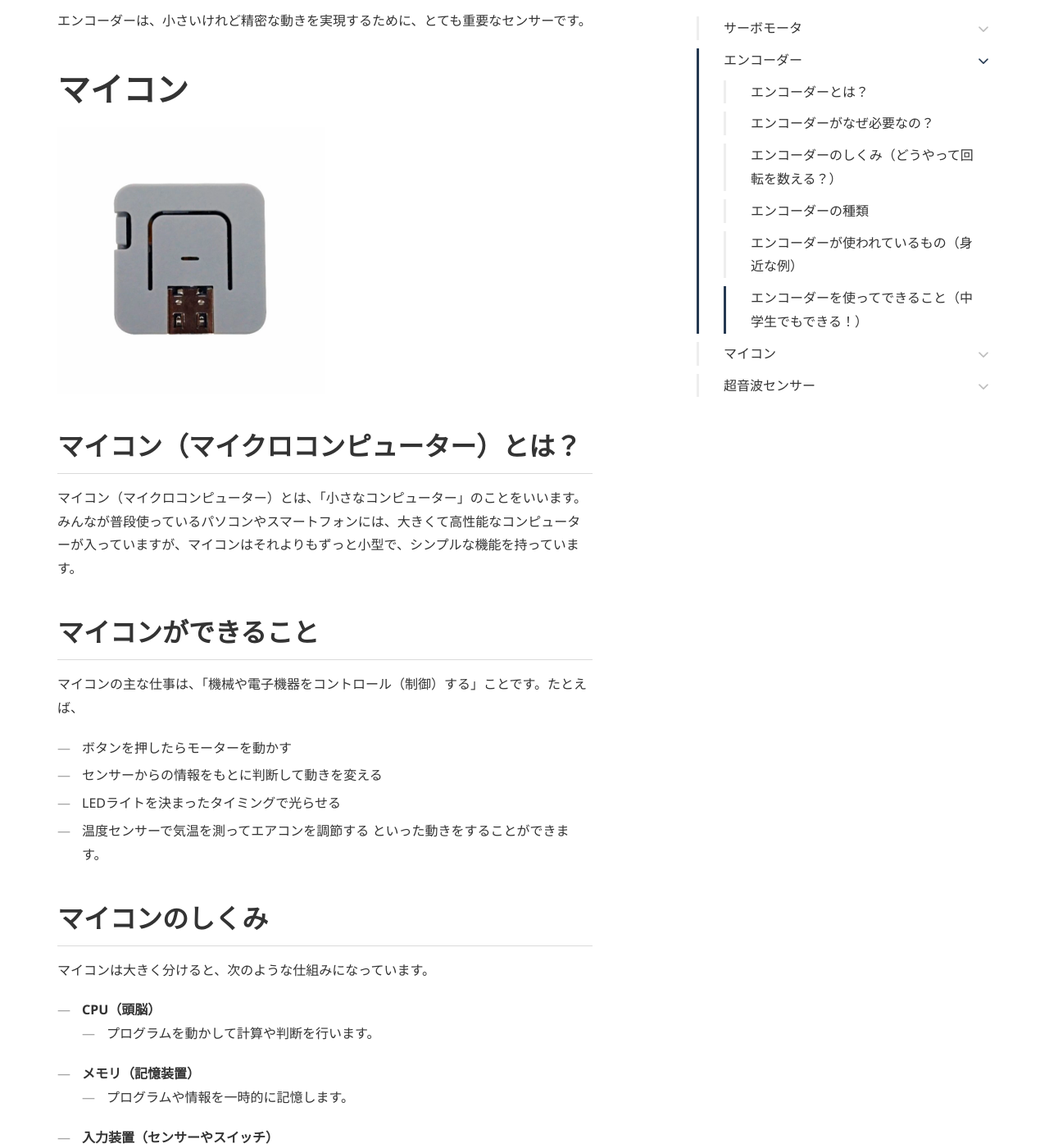
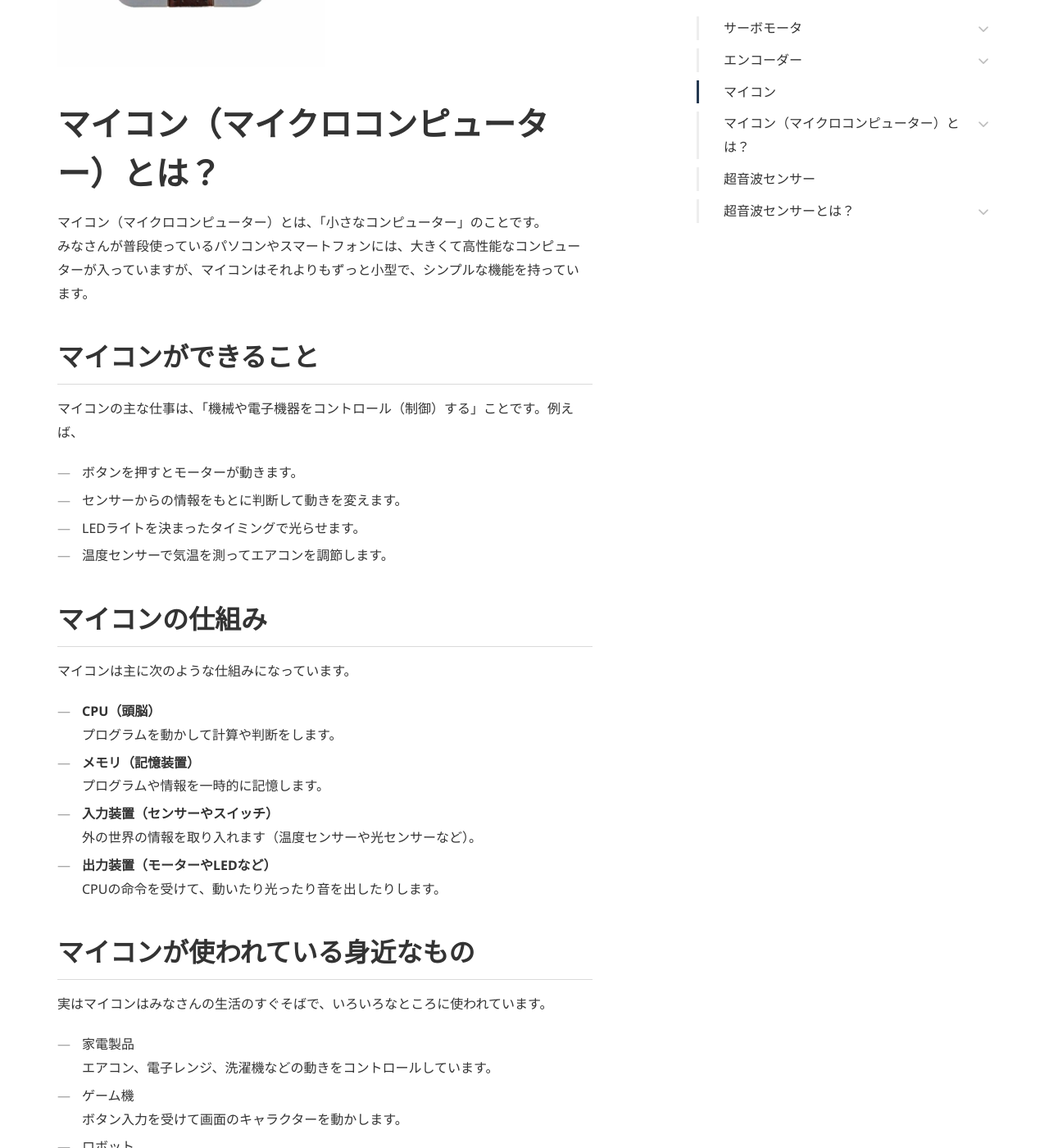
Before and after one commit to LifeTechRobotics/developwithuiflow, a Jekyll site: the page built from component.md, in a window 1280 px wide and 1400 px high, scrolled down 5618 px. Shown: the whole window at 82% size. Built offline with Jekyll 4.4.1, drawn with Linux system fonts in a browser that asks for light colours; some web fonts are replaced; some of the changed text lies outside the part shown.

Commit message:
update component

```diff
--- a/component.md
+++ b/component.md
@@ -28,7 +28,6 @@
         url: /servo
 ---
 
-
 # サーボモータ
 <img src="../images/component/servo_kit_360.webp" alt="2" width="50%" height="50%">
 
@@ -37,193 +36,197 @@
 普通のモーターは回り続けるだけですが、サーボモータは指定された角度の場所でピタッと正確に止まることができます。
 
 ## サーボモータの特徴
-- **位置を正確に制御できる**
-  - 決められた角度（位置）でぴったり止まります。
-- **力（トルク）が強い**
-  - 小さいのに大きな力が出せるため、ロボットの関節や動く仕組みによく使われます。
-- **速くて細かな動きができる**
-  - 指示に対して素早く正確に反応できるため、精密な動きをさせることができます。
+- 位置を正確に制御できます。
+  決められた角度（位置）でぴったり止まります。
+- 力（トルク）が強いです。
+  小さいのに大きな力が出せるため、ロボットの関節や動く仕組みによく使われます。
+- 速くて細かな動きができます。
+  指示に対して素早く正確に反応できるため、精密な動きをさせることができます。
 
 ## サーボモータの仕組み（フィードバック制御）
 サーボモータが正確な位置で止まれるのは、「フィードバック制御」という仕組みのおかげです。
 次のような流れで動作しています。
 
-1. **指示を受ける**（例えば「90度の位置で止まって！」）
-2. **モーターが回る**
-3. **センサーが実際の位置を測る**
-   - 角度を測るセンサー（ポテンショメータやエンコーダ）が入っています。
-4. **コントローラー（頭脳）が確認**
-   - 実際の角度と指示された角度を比べます。
-5. **ぴったり止める**
-   - もしズレていたら、ズレがなくなるまでモーターを微調整します。
+1. 指示を受けます（例えば「90度の位置で止まってください！」）。
+2. モーターが回ります。
+3. センサーが実際の位置を測ります。
+   中には、角度を測るセンサー（ポテンショメータやエンコーダ）が入っています。
+4. コントローラー（頭脳）が確認します。
+   実際の角度と指示された角度を比べます。
+5. ぴったり止めます。
+   もしズレていたら、ズレがなくなるまでモーターを微調整します。
+   こうして、サーボモータは正確な動きを実現しています。
 
-こうして、サーボモータは正確な動きを実現しています。
-
-## サーボモータの中身はどうなっている？
+## サーボモータの中身はどうなっていますか？
 サーボモータの中には主に次のようなパーツが入っています。
 
-- **モーター本体**
-  - 実際に回転して力を出します。
-- **ギア（減速歯車）**
-  - モーターの高速な回転を遅くし、力を強くします。
-- **位置センサー（ポテンショメータ）**
-  - 回転した位置や角度を測って、頭脳に知らせます。
-- **制御回路（頭脳）**
-  - 指示された位置に正しく動かすための計算を行います。
+- モーター本体
+  実際に回転して力を出します。
+- ギア（減速歯車）
+  モーターの高速な回転を遅くし、力を強くします。
+- 位置センサー（ポテンショメータ）
+  回転した位置や角度を測って、頭脳に知らせます。
+- 制御回路（頭脳）
+  指示された位置に正しく動かすための計算を行います。
 
 ## 身近なところでの使い道
 サーボモータは、身近なものにもたくさん使われています。
 
-- **ロボットの腕や足（関節）を動かす**
-- **ラジコンカーやラジコン飛行機の操縦（ハンドルや翼の動き）**
-- **自動ドアやロックを開閉する**
-- **ドローンのプロペラやカメラの向きを調整する**
+- ロボットの腕や足（関節）を動かします。
+- ラジコンカーやラジコン飛行機を操縦します（ハンドルや翼の動き）。
+- 自動ドアやロックを開閉します。
+- ドローンのプロペラやカメラの向きを調整します。
 
-## 自分で使ってみると、どんなことができる？
-サーボモータを使うと、中学生でもさまざまな工作やロボット作りが楽しめます。
+## 自分で使うと、どんなことができますか？
+サーボモータを使うと、さまざまな工作やロボット作りが楽しめます。
 
-- **自作ロボットの腕を自由自在に動かす**
-- **自分だけのリモコン操作のロボットカーを作る**
-- **正確に動く自動装置を作る**
-
-プログラミングで角度を指定すれば、自由自在にロボットを動かせるようになりますよ！
+- 自作ロボットの腕を自由自在に動かせます。
+- 自分だけのリモコン操作のロボットカーを作れます。
+- 正確に動く自動装置を作れます。
+  プログラミングで角度を指定すれば、自由自在にロボットを動かせるようになります。
 
 # エンコーダー
 <img src="../images/component/AS5600.png" alt="2" width="50%" height="50%">
 
 ## エンコーダーとは？
 エンコーダーとは、機械やモーターが「どれくらい回転したか」「どの位置にいるか」を正確に計測するセンサーです。
-簡単にいうと、「回転の量や位置を数える装置」ですね。
+簡単にいうと、「回転の量や位置を数える装置」です。
 
-## エンコーダーがなぜ必要なの？
+## エンコーダーがなぜ必要なのですか？
 モーターは電気を流すと回りますが、「何回転したか」「どのくらいのスピードで回っているか」はモーター自身は教えてくれません。
 そこで登場するのがエンコーダーです。
-エンコーダーを使うと、モーターやロボットが正確な動きをするために必要な情報が得られるんです。
+エンコーダーを使うと、モーターやロボットが正確な動きをするために必要な情報が得られます。
 
-## エンコーダーのしくみ（どうやって回転を数える？）
+## エンコーダーの仕組み（どうやって回転を数えるのですか？）
 エンコーダーの中には、小さな円盤（ディスク）とセンサーが入っています。
 
 - モーターが回ると、一緒に円盤も回ります。
 - 円盤には小さな穴や模様（スリット）があり、それをセンサーが読み取ります。
 - センサーは穴や模様を読み取りながら回転回数や角度を数え、情報を信号として送ります。
-
-これにより、モーターの回転量や速度、位置が正確にわかります。
+  これにより、モーターの回転量や速度、位置が正確にわかります。
 
 ## エンコーダーの種類
-エンコーダーには大きく分けて２つの種類があります。
+エンコーダーには大きく分けて2つの種類があります。
 
-- **インクリメンタルエンコーダー**
-  - 回転した「量や速度」を測ります。
-  - 「何回転したか」を教えてくれますが、電源を切ると数えた値は消えます。
-- **アブソリュートエンコーダー**
-  - 絶対的な「位置」を測ります。
-  - 電源を切っても位置情報が消えないため、「今どこにいるか」を常に教えてくれます。
+- インクリメンタルエンコーダー
+  回転した「量や速度」を測ります。
+  電源を切ると数えた値は消えます。
+- アブソリュートエンコーダー
+  絶対的な「位置」を測ります。
+  電源を切っても位置情報が消えないため、常に「今どこにいるか」を教えてくれます。
 
-## エンコーダーが使われているもの（身近な例）
-- **ロボットの関節**
-  - 腕や足を決まった角度でピッタリ止められます。
-- **お掃除ロボットのタイヤ**
-  - どれくらい進んだかを正確に測ります。
-- **プリンターの動き**
-  - 印刷する位置を正確に調整します。
-- **エレベーター**
-  - どの階まで来たかを正確に判断します。
+## エンコーダーが使われている身近なもの
+- ロボットの関節
+  決まった角度でピッタリ止められます。
+- お掃除ロボットのタイヤ
+  どれくらい進んだかを正確に測ります。
+- プリンターの動き
+  印刷する位置を正確に調整します。
+- エレベーター
+  どの階まで来たかを正確に判断します。
 
-## エンコーダーを使ってできること（中学生でもできる！）
-最近では、エンコーダーを使って、ロボットや自動で動く工作を作ることができます。
+## 自分でエンコーダーを使ってできること
+最近では、エンコーダーを使ったロボットや自動で動く工作を作れます。
 
-- **ロボットを決まった場所で止める**
-- **正確に進むロボットカーを作る**
-- **位置を測るセンサーを使った工作をする**
+- ロボットを決まった場所で止められます。
+- 正確に進むロボットカーを作れます。
+- 位置を測るセンサーを使った工作ができます。
 
 エンコーダーは、小さいけれど精密な動きを実現するために、とても重要なセンサーです。
 
 # マイコン
 <img src="../images/component/atomlite.webp" alt="2" width="50%" height="50%">
 
-## マイコン（マイクロコンピューター）とは？
-マイコン（マイクロコンピューター）とは、「小さなコンピューター」のことをいいます。
-みんなが普段使っているパソコンやスマートフォンには、大きくて高性能なコンピューターが入っていますが、マイコンはそれよりもずっと小型で、シンプルな機能を持っています。
+# マイコン（マイクロコンピューター）とは？
+
+マイコン（マイクロコンピューター）とは、「小さなコンピューター」のことです。
+みなさんが普段使っているパソコンやスマートフォンには、大きくて高性能なコンピューターが入っていますが、マイコンはそれよりもずっと小型で、シンプルな機能を持っています。
 
 ## マイコンができること
-マイコンの主な仕事は、「機械や電子機器をコントロール（制御）する」ことです。たとえば、
-- ボタンを押したらモーターを動かす
-- センサーからの情報をもとに判断して動きを変える
-- LEDライトを決まったタイミングで光らせる
-- 温度センサーで気温を測ってエアコンを調節する
-といった動きをすることができます。
+マイコンの主な仕事は、「機械や電子機器をコントロール（制御）する」ことです。例えば、
 
-## マイコンのしくみ
-マイコンは大きく分けると、次のような仕組みになっています。
+- ボタンを押すとモーターが動きます。
+- センサーからの情報をもとに判断して動きを変えます。
+- LEDライトを決まったタイミングで光らせます。
+- 温度センサーで気温を測ってエアコンを調節します。
+
+## マイコンの仕組み
+マイコンは主に次のような仕組みになっています。
+
 - **CPU（頭脳）**
-  - プログラムを動かして計算や判断を行います。
+  プログラムを動かして計算や判断をします。
 - **メモリ（記憶装置）**
-  - プログラムや情報を一時的に記憶します。
+  プログラムや情報を一時的に記憶します。
 - **入力装置（センサーやスイッチ）**
-  - 外の世界の情報を取り入れます（温度センサーや光センサーなど）。
+  外の世界の情報を取り入れます（温度センサーや光センサーなど）。
 - **出力装置（モーターやLEDなど）**
-  - CPUの命令を受けて、動いたり光ったり音を出したりします。
+  CPUの命令を受けて、動いたり光ったり音を出したりします。
 
 ## マイコンが使われている身近なもの
-実はマイコンはみんなの生活のすぐそばで、いろいろなところに使われています。
-- **家電製品**
-  - エアコン、電子レンジ、洗濯機などの動きをコントロールしています。
-- **ゲーム機**
-  - ボタン入力を受けて画面のキャラクターを動かしています。
-- **ロボット**
-  - センサーの情報を元に手や足を動かします。
-- **自動販売機や自動ドア**
-  - お金を数えたり、人が来たら開いたりする仕組みを動かしています。
+実はマイコンはみなさんの生活のすぐそばで、いろいろなところに使われています。
+
+- 家電製品
+  エアコン、電子レンジ、洗濯機などの動きをコントロールしています。
+- ゲーム機
+  ボタン入力を受けて画面のキャラクターを動かします。
+- ロボット
+  センサーの情報をもとに手や足を動かします。
+- 自動販売機や自動ドア
+  お金を数えたり、人が来たら開いたりする仕組みを動かします。
 
 ## 自分でマイコンを使う楽しさ
-最近では、小さくて安いマイコン（micro:bit、Arduino、Raspberry Piなど）を自分でプログラミングして、ロボットや電子工作を楽しむことができるようになっています。
-中学生のみんなも、自分で考えたアイデアをマイコンを使って形にすることができるんですよ。
-- オリジナルのゲームを作る
-- 自動で動くロボットを作る
-- 温度や明るさに反応する装置を作る
+最近では、小さくて安いマイコン（micro:bit、Arduino、Raspberry Piなど）を自分でプログラミングして、ロボットや電子工作を楽しめるようになっています。
+自分で考えたアイデアをマイコンを使って形にできます。
+
+- オリジナルのゲームを作れます。
+- 自動で動くロボットを作れます。
+- 温度や明るさに反応する装置を作れます。
 
 マイコンを使えば、今まで知らなかった新しい世界を自分で作り出すことができます。
-
 
 # 超音波センサー
 <img src="../images/component/ultrasonicio.webp" alt="2" width="50%" height="50%">
 
-## 超音波センサーとは？
+# 超音波センサーとは？
+
 超音波センサーは、目に見えない「音の波（超音波）」を使って、物との距離を測るための装置です。
-超音波というのは人間には聞こえないほど高い音のことで、コウモリやイルカも使っている音のことです。
+超音波は人間には聞こえないほど高い音で、コウモリやイルカも使っています。
 
 ## 超音波センサーの仕組み
 超音波センサーは次のような仕組みで距離を測っています。
-1. **超音波を出す**
-   - センサーから目には見えない超音波が出ます。
-2. **物に当たってはね返る**
-   - 超音波が前にある物に当たると、「エコー（反射波）」になって戻ってきます。
-3. **戻ってきた音をセンサーがキャッチ**
-   - はね返ってきた音を受け取って、センサーはその時間を測ります。
-4. **距離を計算する**
-   - 音が出て戻ってくるまでの時間を使って、「物までの距離」を正確に計算します。
+
+1. 超音波を出します。
+   センサーから目には見えない超音波が出ます。
+2. 物に当たってはね返ります。
+   超音波が物に当たると、「エコー（反射波）」になって戻ります。
+3. 戻ってきた音をセンサーがキャッチします。
+   はね返ってきた音を受け取り、その時間を測ります。
+4. 距離を計算します。
+   音が出て戻るまでの時間を使って、物までの距離を正確に計算します。
 
 ## 超音波センサーの特徴と利点
-- **正確に距離が測れる**
-  - 短い距離から数メートルまで、かなり正確に測れます。
-- **目に見えないものを感知できる**
-  - 超音波は人間には見えないし聞こえないので、目立たず自然に測れます。
-- **簡単に使える**
-  - ロボット作りでよく使われる、扱いやすいセンサーです。
+- 正確に距離が測れます。
+  短い距離から数メートルまで、かなり正確に測れます。
+- 目に見えないものを感知できます。
+  超音波は人間には見えないし聞こえないので、自然に測れます。
+- 簡単に使えます。
+  ロボット作りなどでよく使われる、扱いやすいセンサーです。
 
 ## 超音波センサーが使われている身近なもの
-超音波センサーは実はいろんな場所で活躍しています。
-- **車の後ろについているセンサー**
-  - バックするときに障害物との距離を測り、ぶつからないようにします。
-- **お掃除ロボット**
-  - 障害物を感知して、ぶつからないように自動でよけます。
-- **ロボットカーやロボットの目**
-  - 障害物までの距離を測って、自動的に止まったり避けたりします。
+超音波センサーは色々な場所で活躍しています。
 
-## 中学生でもできる活用例
+- 車の後ろについているセンサー
+  バックするときに障害物との距離を測ります。
+- お掃除ロボット
+  障害物を感知して、自動でよけます。
+- ロボットカーやロボットの目
+  障害物までの距離を測って、自動的に止まったり避けたりします。
+
+## 活用例
 超音波センサーを使うと、自分でもこんな工作ができます。
-- 障害物をよけて動くロボットカーを作る
-- 人が近づくと自動で光るランプを作る
-- 距離を測って音やLEDで知らせる装置を作る
 
-超音波センサーは、簡単で使いやすいのに、とても便利なセンサーです。
+- 障害物をよけて動くロボットカーを作れます。
+- 人が近づくと自動で光るランプを作れます。
+- 距離を測って音やLEDで知らせる装置を作れます。
+
+超音波センサーは、簡単で使いやすく、とても便利なセンサーです。
```
Also changed, not shown: auto.md (+2 -2 lines), index.md (+2 -2 lines), remote.md (+1 -1 lines), robot.md (+3 -3 lines), servo.md (+1 -1 lines).
